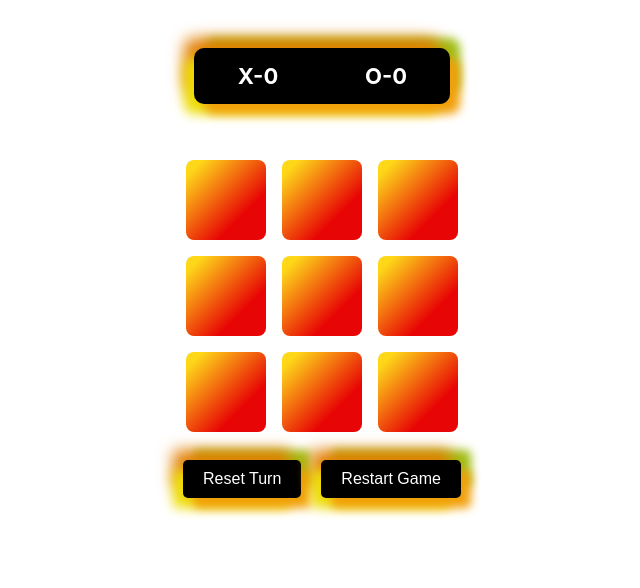
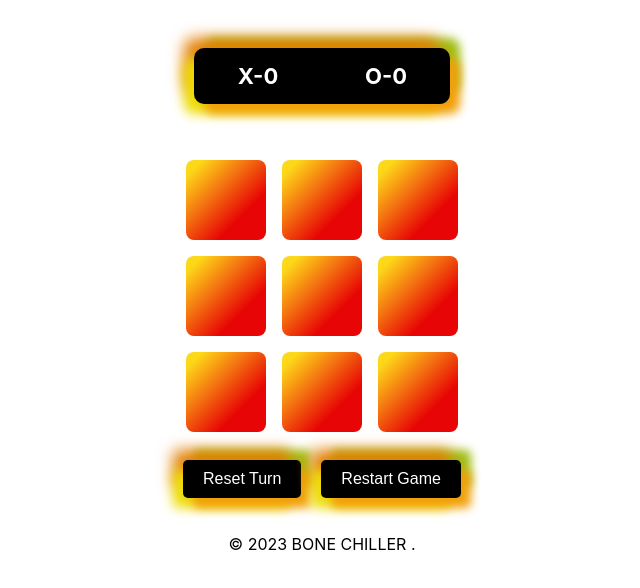
Before and after one commit to SID-DIQ/Tic-Tac_Toe--Game, a React (Create React App) app: page / in a window 1280 px wide. Shown: the top 588 px of the page, without its empty margins (318-958 px from the left). Built offline with nearby package versions, Linux system fonts and the light colour scheme.

Commit message:
Changes in Footer

```diff
--- a/src/App.js
+++ b/src/App.js
@@ -88,6 +88,10 @@ function App() {
       <button className="button" onClick={restartGame}>
         Restart Game
       </button>
+      <footer>
+    <p>&copy; 2023 BONE CHILLER
+        .</p>
+    </footer>
     </div>
   );
 }
```
